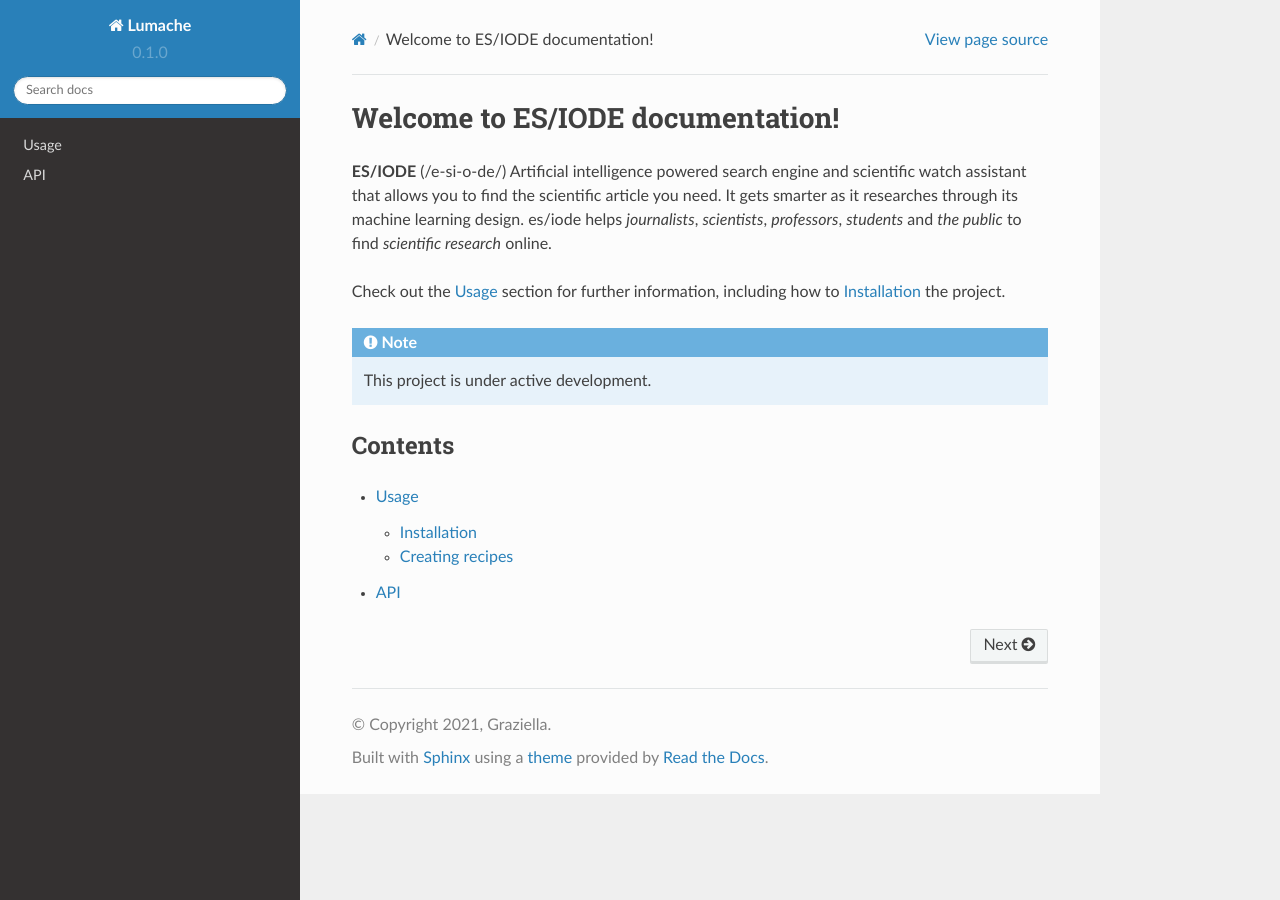
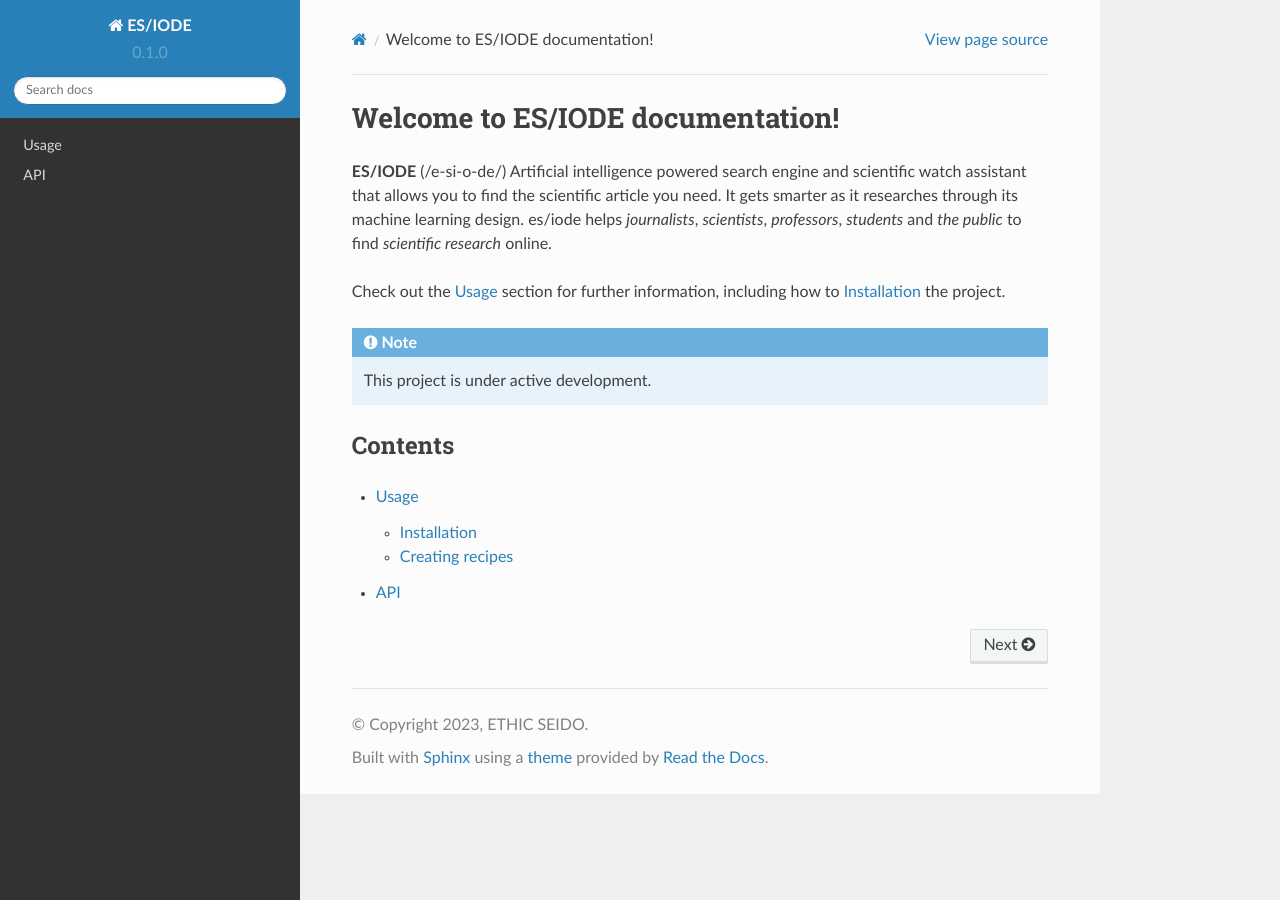
Before and after one commit to ethic-seido/Documentations, a Sphinx documentation site: the page built from docs/source/index.rst, in a window 1280 px wide. Built offline with Sphinx 7.4.7 and the Read the Docs theme 2.0.0, drawn with Linux system fonts in a browser that asks for light colours.

Commit message:
Update conf.py

```diff
--- a/docs/source/conf.py
+++ b/docs/source/conf.py
@@ -2,9 +2,9 @@
 
 # -- Project information
 
-project = 'Lumache'
-copyright = '2021, Graziella'
-author = 'Graziella'
+project = 'ES/IODE'
+copyright = '2023, ETHIC SEIDO'
+author = 'ETHIC SEIDO'
 
 release = '0.1'
 version = '0.1.0'
```
